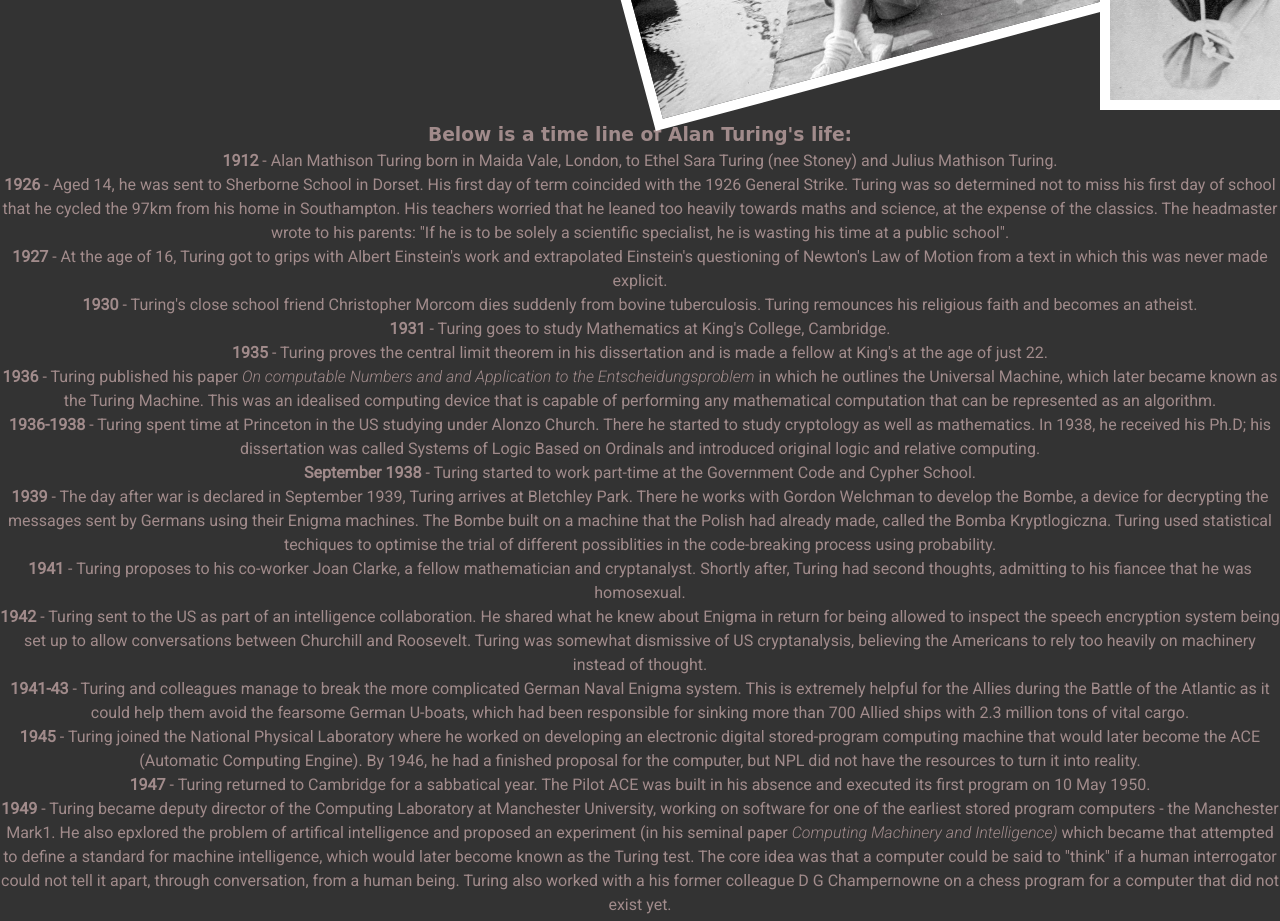
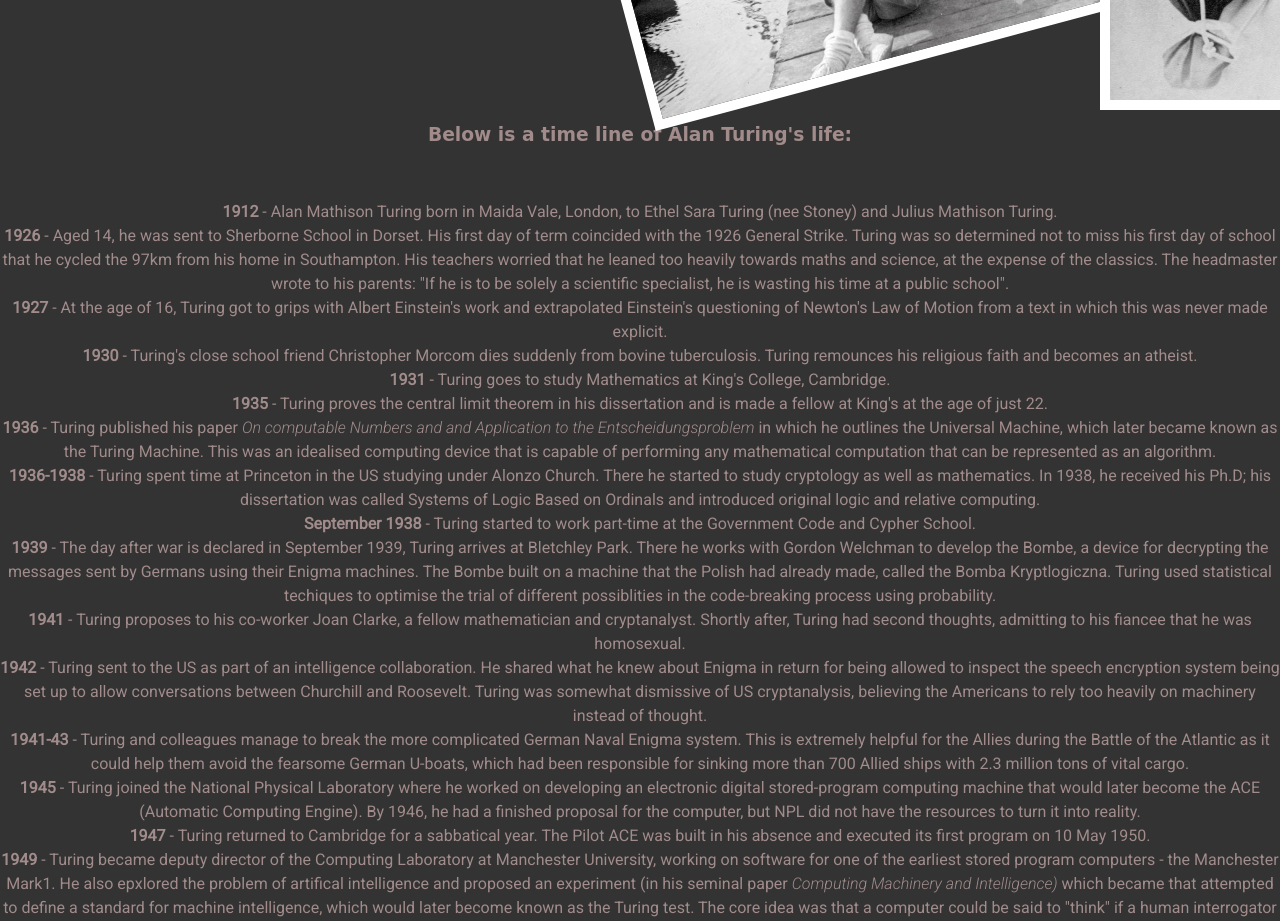
Before and after one commit to auorra/Tribute-To-Alan, a plain HTML site: page index.html in a window 1280 px wide. Shown: the part 860-1781 px from the top of the page. Drawn offline with Linux system fonts and the light colour scheme; a web font is replaced by a local one.

Commit message:
new update

```diff
--- a/style.css
+++ b/style.css
@@ -8,7 +8,6 @@
 body {
 	font-size: 1rem;
 	line-height: 1.5;
-	color: #333;
 	margin: 0;
 	font-family: 'Roboto', sans-serif;
 	background-color: #333;
@@ -87,3 +86,7 @@ li {
 h1, h3 {
 	font-family: 'Bakbak One', cursive;
 }
+
+h3 {
+	padding-bottom: 4%;
+}
```
